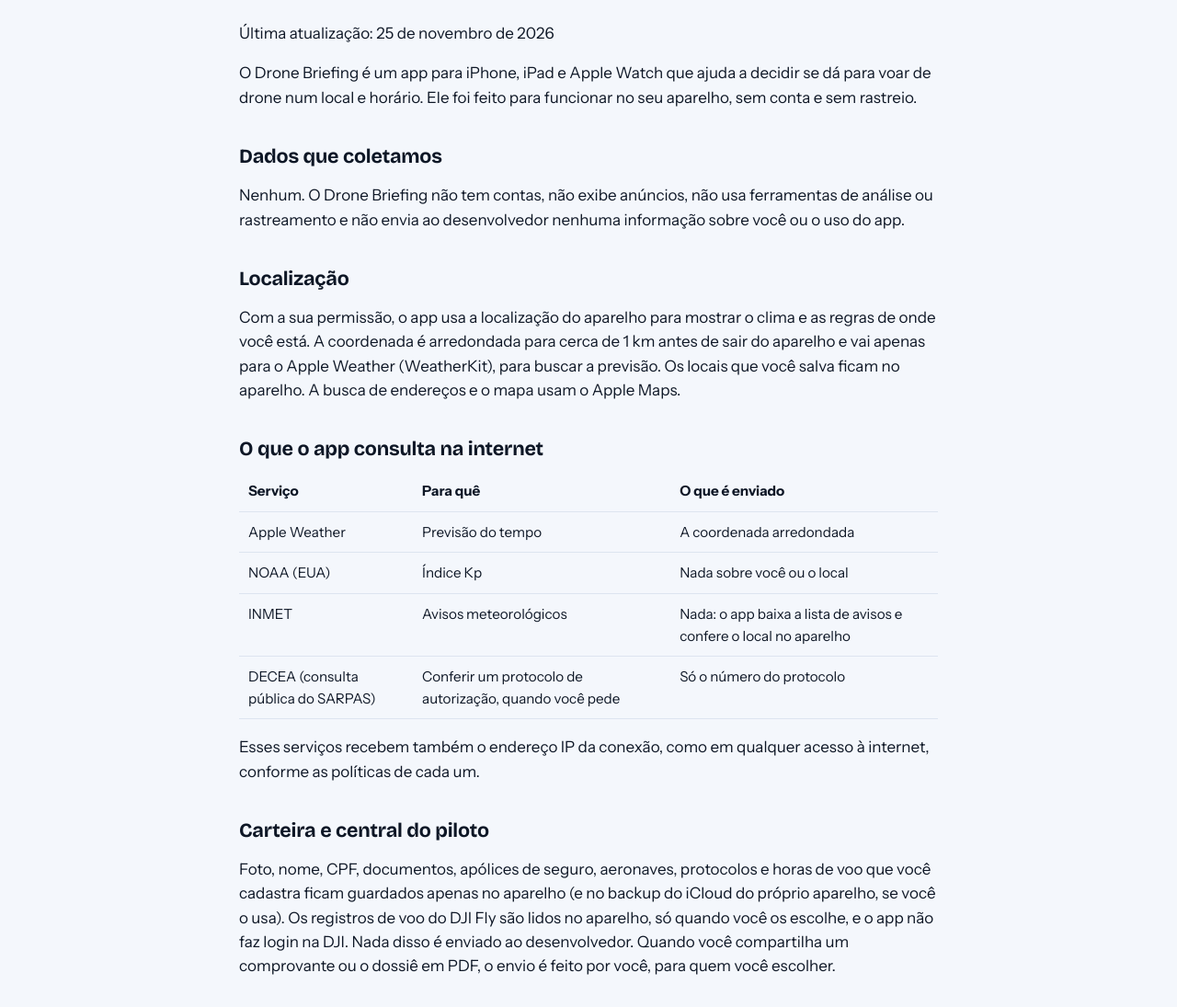
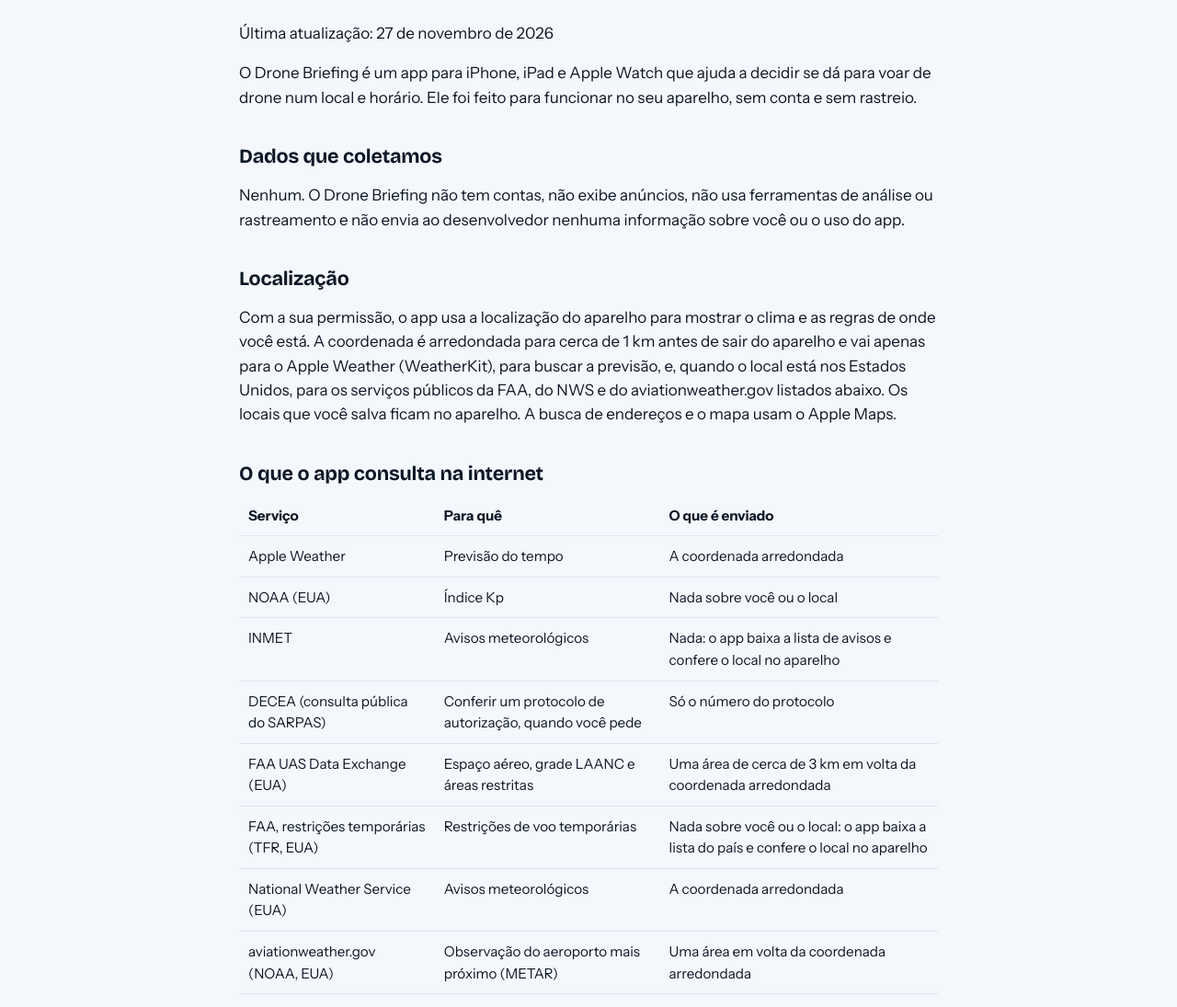
Before and after one commit to LeoCNogueira/dronebriefing-site, a plain HTML site: page privacy.html in a window 1280 px wide. Shown: the part 178-1273 px from the top of the page at 92% size. Drawn offline with nearby package versions, Linux system fonts and the light colour scheme.

Commit message:
Privacy: list the FAA, NWS and aviationweather.gov services used in the US (1.2)
Co-Authored-By: Claude Opus 5.5 <noreply@anthropic.com>

```diff
--- a/privacy.html
+++ b/privacy.html
@@ -25,14 +25,14 @@
 <main class="texto">
   <div class="largura">
     <h1>Política de Privacidade</h1>
-    <p class="atualizado">Última atualização: 25 de novembro de 2026</p>
+    <p class="atualizado">Última atualização: 27 de novembro de 2026</p>
     <p>O Drone Briefing é um app para iPhone, iPad e Apple Watch que ajuda a decidir se dá para voar de drone num local e horário. Ele foi feito para funcionar no seu aparelho, sem conta e sem rastreio.</p>
 
     <h2>Dados que coletamos</h2>
     <p>Nenhum. O Drone Briefing não tem contas, não exibe anúncios, não usa ferramentas de análise ou rastreamento e não envia ao desenvolvedor nenhuma informação sobre você ou o uso do app.</p>
 
     <h2>Localização</h2>
-    <p>Com a sua permissão, o app usa a localização do aparelho para mostrar o clima e as regras de onde você está. A coordenada é arredondada para cerca de 1 km antes de sair do aparelho e vai apenas para o Apple Weather (WeatherKit), para buscar a previsão. Os locais que você salva ficam no aparelho. A busca de endereços e o mapa usam o Apple Maps.</p>
+    <p>Com a sua permissão, o app usa a localização do aparelho para mostrar o clima e as regras de onde você está. A coordenada é arredondada para cerca de 1 km antes de sair do aparelho e vai apenas para o Apple Weather (WeatherKit), para buscar a previsão, e, quando o local está nos Estados Unidos, para os serviços públicos da FAA, do NWS e do aviationweather.gov listados abaixo. Os locais que você salva ficam no aparelho. A busca de endereços e o mapa usam o Apple Maps.</p>
 
     <h2>O que o app consulta na internet</h2>
     <table class="tabela">
@@ -41,6 +41,10 @@
       <tr><td>NOAA (EUA)</td><td>Índice Kp</td><td>Nada sobre você ou o local</td></tr>
       <tr><td>INMET</td><td>Avisos meteorológicos</td><td>Nada: o app baixa a lista de avisos e confere o local no aparelho</td></tr>
       <tr><td>DECEA (consulta pública do SARPAS)</td><td>Conferir um protocolo de autorização, quando você pede</td><td>Só o número do protocolo</td></tr>
+      <tr><td>FAA UAS Data Exchange (EUA)</td><td>Espaço aéreo, grade LAANC e áreas restritas</td><td>Uma área de cerca de 3 km em volta da coordenada arredondada</td></tr>
+      <tr><td>FAA, restrições temporárias (TFR, EUA)</td><td>Restrições de voo temporárias</td><td>Nada sobre você ou o local: o app baixa a lista do país e confere o local no aparelho</td></tr>
+      <tr><td>National Weather Service (EUA)</td><td>Avisos meteorológicos</td><td>A coordenada arredondada</td></tr>
+      <tr><td>aviationweather.gov (NOAA, EUA)</td><td>Observação do aeroporto mais próximo (METAR)</td><td>Uma área em volta da coordenada arredondada</td></tr>
     </table>
     <p>Esses serviços recebem também o endereço IP da conexão, como em qualquer acesso à internet, conforme as políticas de cada um.</p>
 
```
Also changed, not shown: en/privacy.html (+6 -2 lines).
